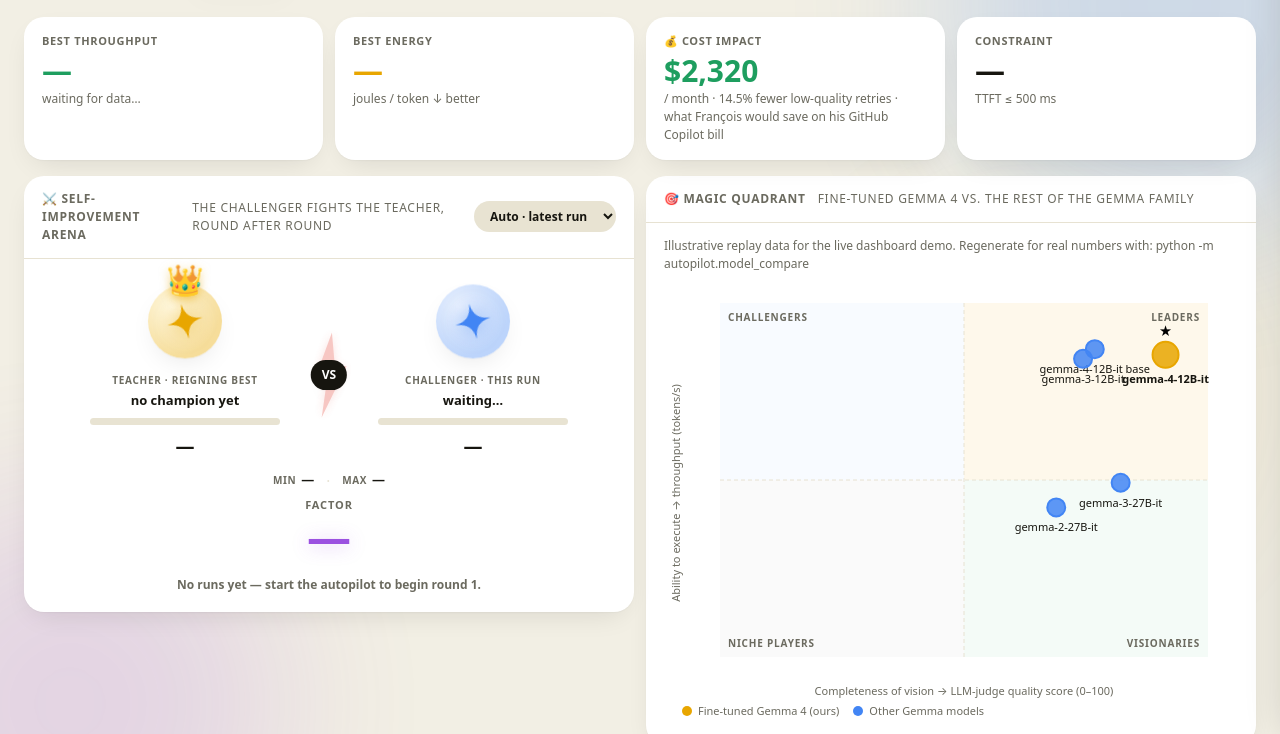
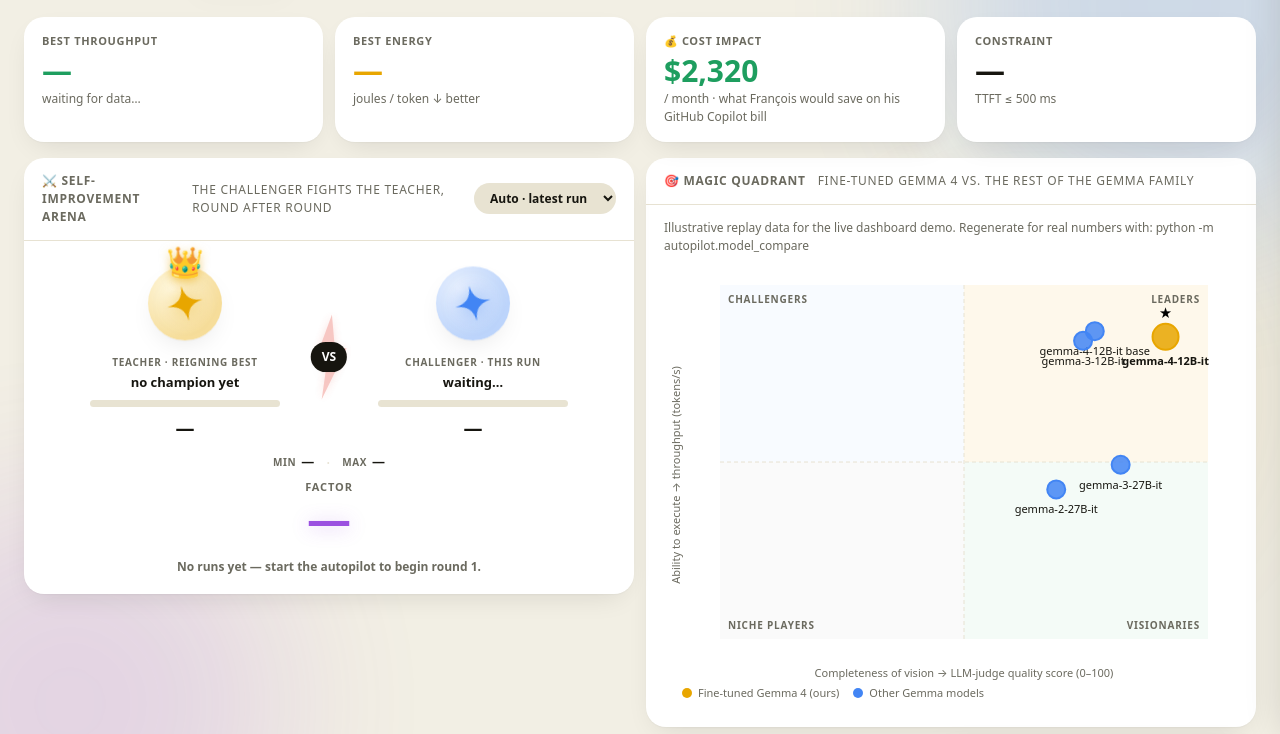
Before and after one commit to wilfred-dore/gemma-autopilot, a website: page cloudflare-live/public/index.html in a window 1280 px wide. Shown: the part 66-800 px from the top of the page. Drawn offline with nearby package versions, Linux system fonts and the light colour scheme; a web font is replaced by a local one.

Commit message:
style(live-dashboard): drop retry-rate detail from savings tile

```diff
--- a/cloudflare-live/public/index.html
+++ b/cloudflare-live/public/index.html
@@ -1202,7 +1202,7 @@ function renderSavings() {
   const amountText = '$' + monthlySavings.toLocaleString('en-US', { maximumFractionDigits: 0 });
 
   tileAmountEl.textContent = amountText;
-  tileDetailEl.textContent = `/ month · ${fmt(savedFraction * 100, 1)}% fewer low-quality retries · what François would save on his GitHub Copilot bill`;
+  tileDetailEl.textContent = `/ month · what François would save on his GitHub Copilot bill`;
 }
 
 // ═══════════════════════════════════════════════════════════════════════════
```
